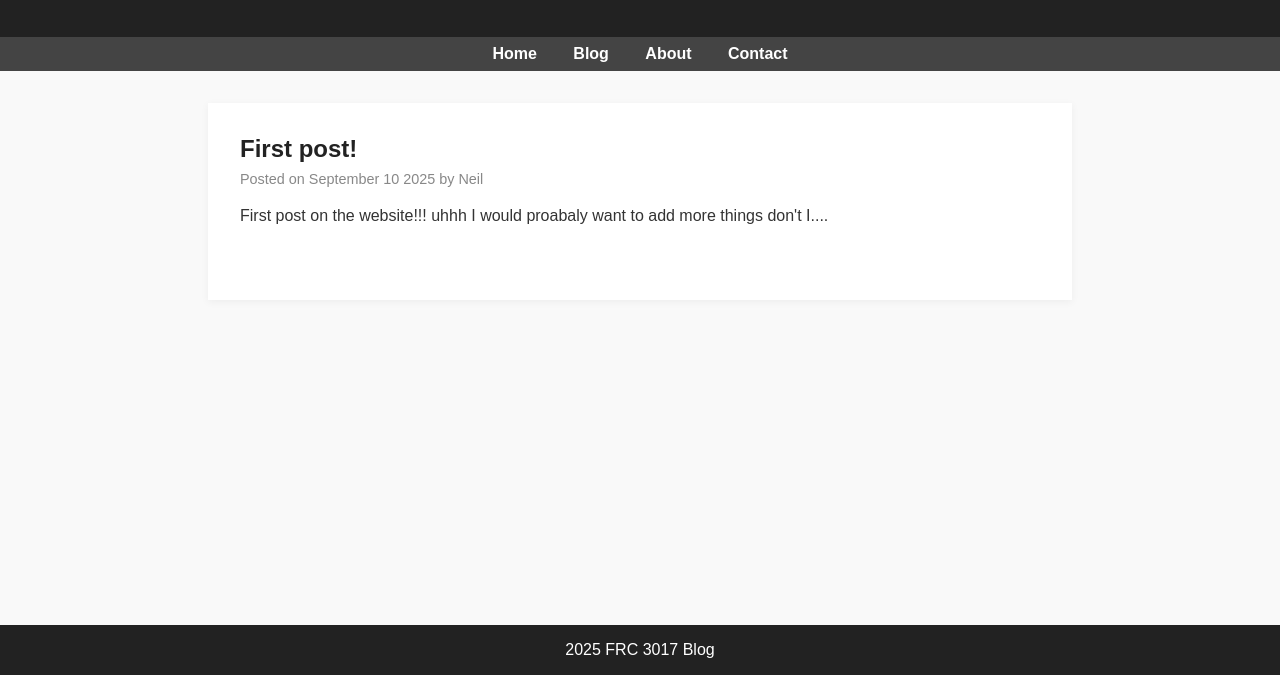
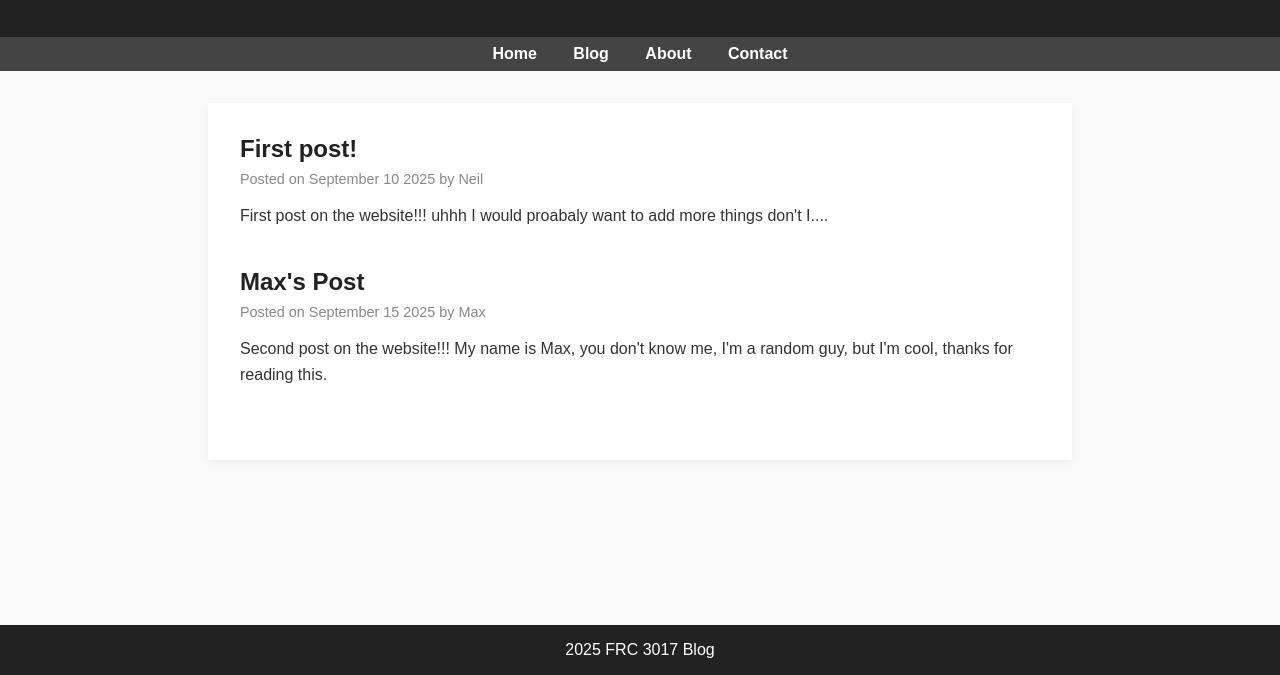
Before and after one commit to Mintysharky/3017-Website, a plain HTML site: page blog.html in a window 1280 px wide. Shown: the part 125-800 px from the top of the page. Drawn offline with Linux system fonts and the light colour scheme.

Commit message:
Update blog.html

```diff
--- a/blog.html
+++ b/blog.html
@@ -90,6 +90,12 @@
                 <p>To add a new post, simply copy the structure of a post and update the title, date, author, and content. Happy blogging!</p>
             </div>
         </div> -->
+        <div class="post">
+            <h2 class="post-title">Max's Post</h2>
+            <div class="post-meta">Posted on September 15 2025 by Max</div>
+            <div class="post-content">
+                <p>Second post on the website!!! My name is Max, you don't know me, I'm a random guy, but I'm cool, thanks for reading this.</p>
+            </div>
     </div>
     <footer>
         2025 FRC 3017 Blog
```
